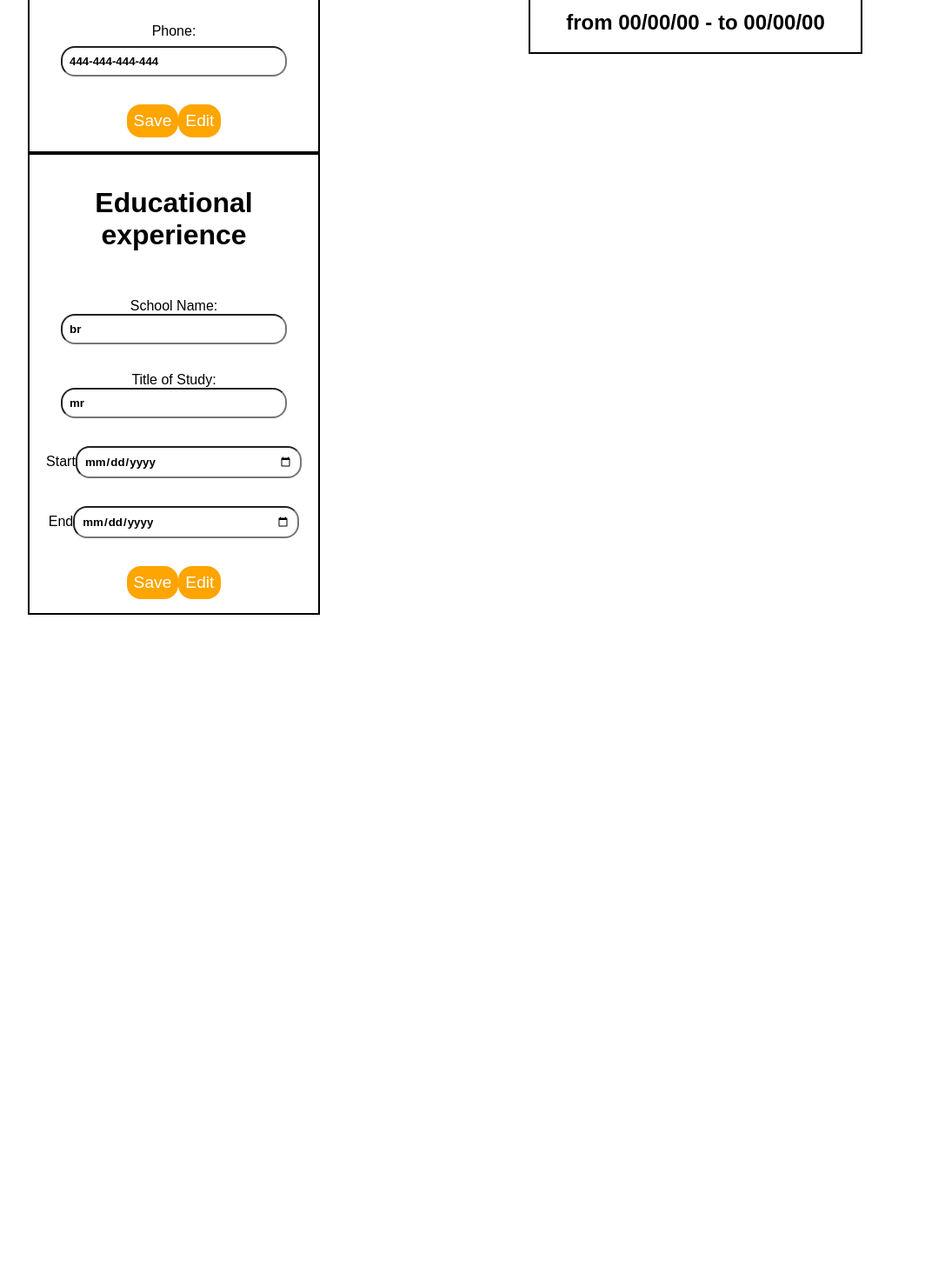
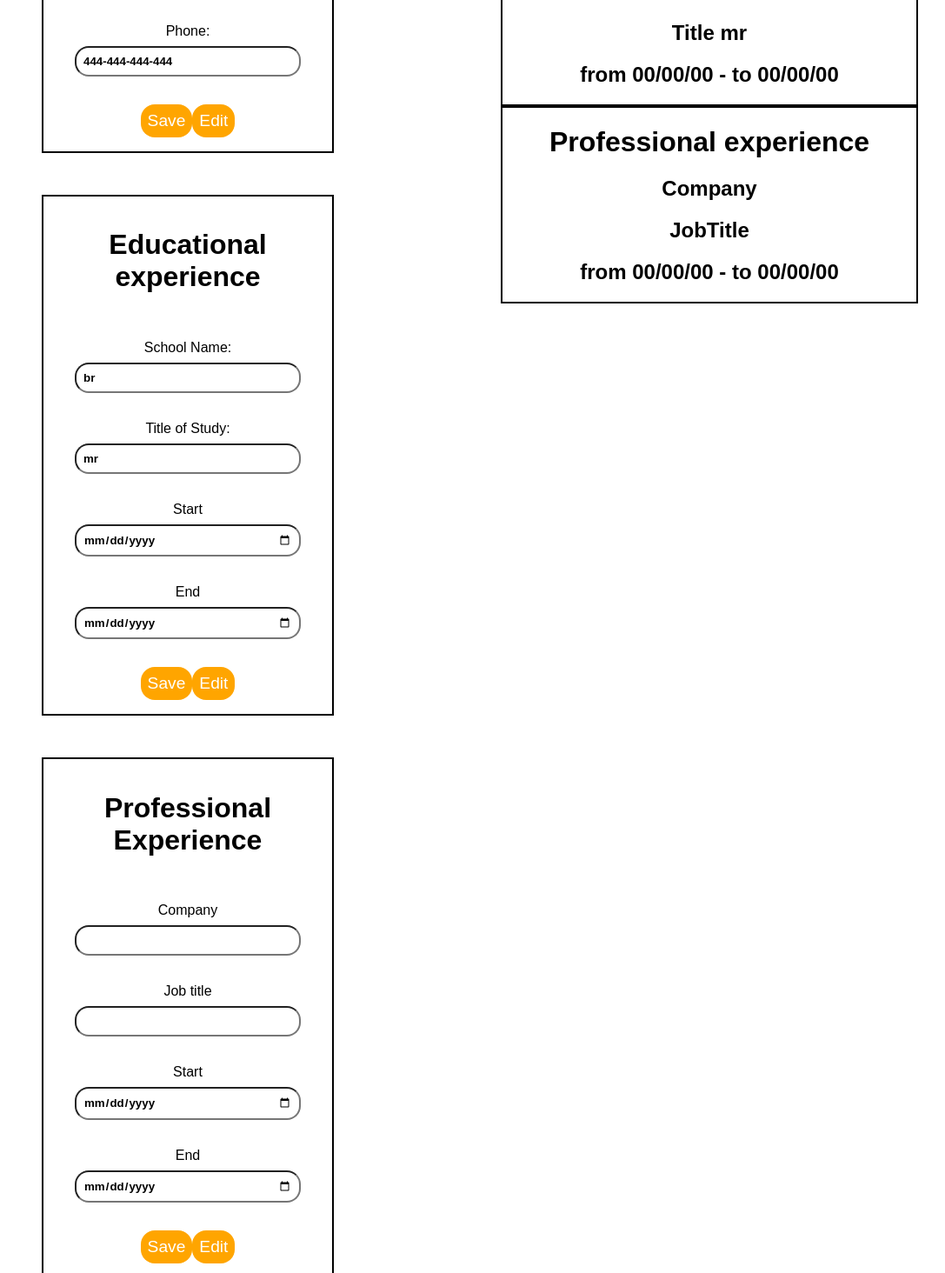
Before and after one commit to Rel1able/CV-Application, a React (Vite) app: page / in a window 1280 px wide. Shown: the part 326-1790 px from the top of the page at 87% size, without its empty margins (128-1215 px from the left). Before the commit the page ends 1033 px from the top, so only its background shows below. Built offline with nearby package versions, Linux system fonts and the light colour scheme.

Commit message:
added proffesional experience section

```diff
--- a/src/App.jsx
+++ b/src/App.jsx
@@ -1,6 +1,5 @@
 import GeneralInfo from "./components/GeneralInfo";
 import './App.css'
-import EduExpInput from "./components/EdExp.jsx";
 
 function App() {
   return (
--- a/src/components/EduDisplayComponent.jsx
+++ b/src/components/EduDisplayComponent.jsx
@@ -3,6 +3,7 @@ import "../styles/edu.css"
 export default function EduDisplayComponent({ schoolName, titleOfStudy, startDate, endDate }) {
     return (
         <div className="edu-display-content">
+            <h1>Education</h1>
             <h2>School {schoolName}</h2>
             <h2>Title {titleOfStudy}</h2>
             <h2>from {startDate} -  to {endDate}</h2>
--- a/src/components/EduInput.jsx
+++ b/src/components/EduInput.jsx
@@ -20,19 +20,19 @@ export default function EducationalInputComponent({setIsEditing, schoolName, set
     return (
         <div className="general-inputs">
             <h1>Educational experience</h1>
-            <label>
+            <label className="input-label">
                 School Name:
                 <input type="text" value={schoolName} onChange={handleSchoolNameChange}/>
             </label>
-            <label>
+            <label className="input-label">
                 Title of Study:
                 <input type="text" value={titleOfStudy} onChange={handleTitleOfStudyChange}/>
-            </label>
-            <label>
+            </label >
+            <label className="input-label">
                 Start
                 <input type="date" value={startDate} onChange={handleStartDateChange}/>
             </label>
-            <label>
+            <label className="input-label">
                 End
                 <input type="date" value={endDate} onChange={handleEndDateChange}/>
             </label>
--- a/src/components/GeneralInfo.jsx
+++ b/src/components/GeneralInfo.jsx
@@ -7,6 +7,10 @@ import EducationalInputComponent from "./EduInput.jsx";
 import EduDivComponent from "./EduDivComponent.jsx";
 import EduDisplayComponent from "./EduDisplayComponent.jsx";
 
+
+import ProfExpInput from "./ProfexpInput.jsx";
+import ProfExpDisplay from "./ProfExpDisplay.jsx";
+import ProfExpDiv from "./ProfExpDiv.jsx";
 
 import { useState } from "react";
 
@@ -21,15 +25,21 @@ export default function GeneralInfo() {
     const [startDate, setStartDate] = useState("00/00/00");
     const [endDate, setEndDate] = useState("00/00/00");
 
+    const [company, setCompany] = useState("");
+    const [ jobTitle, setJobTitle]  = useState("");
+    const [profStartDate, setProfStartDate] = useState("00/00/00");
+    const [profEndDate, setProfEndDate] = useState("00/00/00");
+
     return (
         <div className="general-info-container">
-            <div className="inputs-datas">
+            <div className="inputs-data">
                 {isEditing ? <GeneralInputComponent name={name} setName={setName}
                 email={email} setEmail={setEmail}
                 phone={phone} setPhone={setPhone}
                 setIsEditing={setIsEditing} />
                 : <GeneralDivComponent name={name}
-                    email={email} phone={phone} setIsEditing={setIsEditing} />}
+                        email={email} phone={phone} setIsEditing={setIsEditing} />}
+
                 {isEditing ? <EducationalInputComponent schoolName={schoolName}
                 setSchoolName={setSchoolName} titleOfStudy={titleOfStudy}
                 startDate={startDate} endDate={endDate}
@@ -37,13 +47,19 @@ export default function GeneralInfo() {
                 setEndDate={setEndDate} setIsEditing={setIsEditing} />
                 : <EduDivComponent schoolName={schoolName}
                     titleOfStudy={titleOfStudy} startDate={startDate} endDate={endDate}
-            setIsEditing={setIsEditing}    />}
+                        setIsEditing={setIsEditing} />}
+
+                {isEditing ? <ProfExpInput company={company} setCompany={setCompany} jobTitle={jobTitle}
+                    setJobTitle={setJobTitle} profStartDate={profStartDate} setProfStartDate={setProfStartDate} profEndDate={profEndDate}
+                    setProfEndDate={setProfEndDate} setIsEditing={setIsEditing} />
+                    : <ProfExpDiv setIsEditing={setIsEditing} />}
+
             </div>
             <div className="display-data">
                 <GeneralDisplayComponent name={name} email={email} phone={phone} />
                 <EduDisplayComponent schoolName={schoolName} titleOfStudy={titleOfStudy} startDate={startDate} endDate={endDate} />
+                <ProfExpDisplay company={company} jobTitle={jobTitle} profStartDate={profStartDate} profEndDate={profEndDate}/>
             </div>
-
 
 
         </div>
--- /dev/null
+++ b/src/components/ProfExpDisplay.jsx
@@ -0,0 +1,12 @@
+import "../styles/profExp.css"
+
+export default function ProfExpDisplayComponent({company, jobTitle, profStartDate, profEndDate}) {
+    return (
+        <div className="profexp-display">
+            <h1>Professional experience</h1>
+            <h2>Company {company}</h2>
+            <h2>JobTitle {jobTitle}</h2>
+            <h2>from {profStartDate} - to {profEndDate}</h2>
+        </div>
+    )
+}
--- /dev/null
+++ b/src/components/ProfExpDiv.jsx
@@ -0,0 +1,11 @@
+import Buttons from "./Buttons.jsx";
+
+export default function ProfExpDiv({setIsEditing}){
+    return (
+        <div>
+            <h1>Professional Experience</h1>
+            <Buttons setIsEditing={setIsEditing} />
+        </div>
+
+    )
+}
--- /dev/null
+++ b/src/components/ProfexpInput.jsx
@@ -0,0 +1,43 @@
+import Buttons from "./Buttons.jsx"
+
+export default function ProfExpInputs({company, setCompany, jobTitle, setJobTitle, profStartDate,setProfStartDate, profEndDate, setProfEndDate, setIsEditing}) {
+    function handleCompanyChange(e) {
+        setCompany(e.target.value);
+    }
+
+    function handleJobTitleChange(e) {
+        setJobTitle(e.target.value);
+    }
+
+    function handleStartDate(e) {
+        setProfStartDate(e.target.value);
+    }
+
+    function handleEndDate(e) {
+        setProfEndDate(e.target.value);
+    }
+
+    return (
+        <form className="general-inputs">
+            <h1>Professional Experience</h1>
+            <label className="input-label">
+                Company
+                <input type="text" value={company} onChange={handleCompanyChange}/>
+            </label>
+            <label className="input-label">
+                Job title
+                <input type="text" value={jobTitle} onChange={handleJobTitleChange}/>
+            </label>
+            <label className="input-label">
+                Start
+                <input type="date" value={profStartDate} onChange={handleStartDate}/>
+            </label>
+            <label className="input-label">
+                End
+                <input type="date" value={profEndDate} onChange={handleEndDate}/>
+            </label>
+            <Buttons setIsEditing={setIsEditing} />
+        </form>
+
+    )
+}
--- a/src/index.css
+++ b/src/index.css
@@ -38,15 +38,19 @@ button:hover{
 }
 
 .display-data{
-    width: 250%;
+    width: 30rem;
 }
 
-main{
-    display: grid;
-    grid-template-columns: repeat(2, 1fr);
-}
+
 
 
 .general-inputs{
     width: 300px;
 }
+
+.inputs-data{
+    margin-left: 5rem;
+    display: flex;
+    flex-direction: column;
+    gap: 3rem;
+}
--- a/src/styles/generalInputs.css
+++ b/src/styles/generalInputs.css
@@ -19,11 +19,12 @@ input{
 }
 
 .general-info-container{
-    margin-left: 25%;
-    width: 150%;
     display: flex;
     justify-content: space-around;
-    gap: 25%;
+}
+
+
+.display-data{
 
 }
 
--- /dev/null
+++ b/src/styles/profExp.css
@@ -0,0 +1,4 @@
+.profexp-display{
+    border: 2px solid;
+    text-align: center;
+}
```
Also changed, not shown: src/components/EduDivComponent.jsx (line endings or trailing spaces), src/components/GeneralDivComponent.jsx (line endings or trailing spaces).
